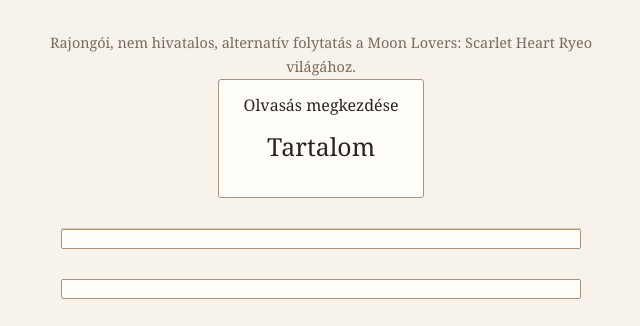
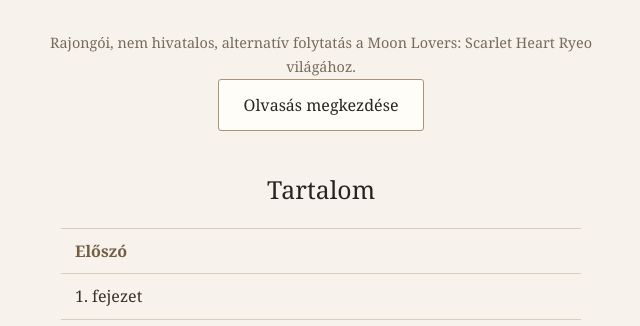
Before and after one commit to Eva-ahjumma/a-mult-ami-osszekot, a plain HTML site: page index.html in a window 1280 px wide. Shown: the part 434-760 px from the top of the page, without its empty margins (319-959 px from the left). Drawn offline with Linux system fonts and the light colour scheme.

Commit message:
Update index.html

```diff
--- a/index.html
+++ b/index.html
@@ -94,7 +94,7 @@
     <p class="author">Evelyn Leslie</p>
     <p class="note">Rajongói, nem hivatalos, alternatív folytatás a Moon Lovers: Scarlet Heart Ryeo világához.</p>
 
-    <a class="start" href="00-eloszo.html">Olvasás megkezdése
+    <a class="start" href="00-eloszo.html">Olvasás megkezdése</a>
 
     <h2>Tartalom</h2>
     <ol class="chapters">
```
